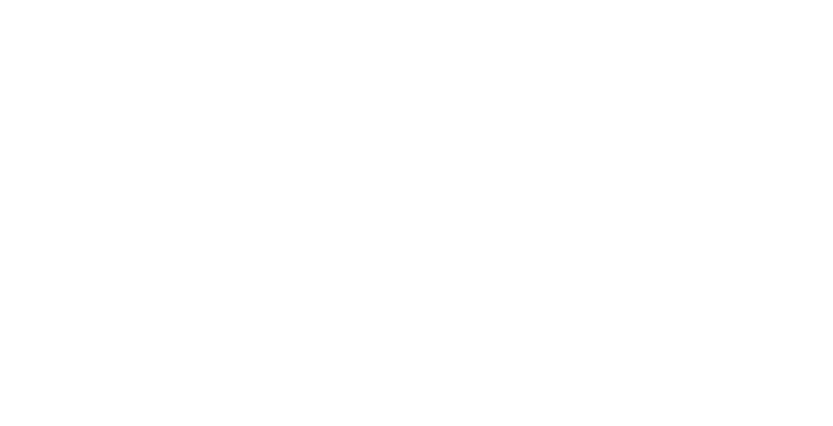
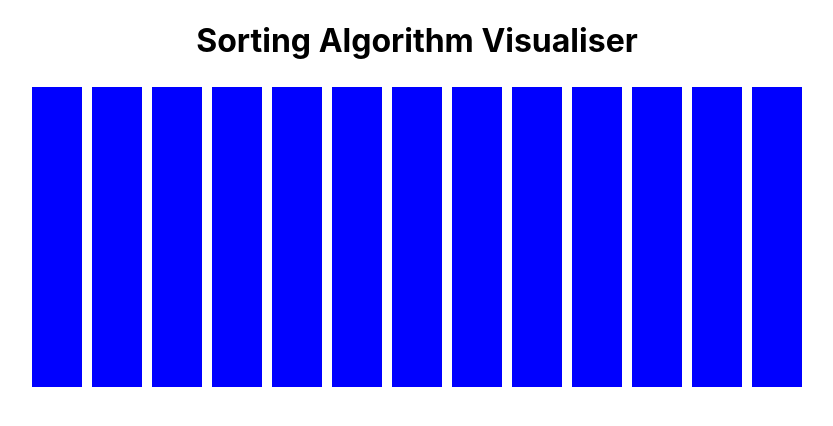
Before and after one commit to owenmilliner/sorting-algorithm-visualiser, a React (Create React App) app in the folder sorting-algorithm-visualiser/: page / in a window 1280 px wide. Shown: the top 426 px of the page, without its empty margins (223-1056 px from the left). Built offline with nearby package versions, Linux system fonts and the light colour scheme.

Commit message:
Creation of page components.

```diff
--- a/sorting-algorithm-visualiser/src/App.css
+++ b/sorting-algorithm-visualiser/src/App.css
@@ -1,3 +1,11 @@
 .App {
   text-align: center;
 }
+
+.bar {
+  background-color: blue;
+  width: 50px;
+  height: 300px;
+  display: inline-block;
+  margin: 5px;
+}
--- a/sorting-algorithm-visualiser/src/App.js
+++ b/sorting-algorithm-visualiser/src/App.js
@@ -1,7 +1,14 @@
 import './App.css';
+import Chart from './components/Chart';
+import Header from './components/Header';
 
 function App() {
-  return <div className='App'></div>;
+  return (
+    <div className='App'>
+      <Header />
+      <Chart />
+    </div>
+  );
 }
 
 export default App;
--- /dev/null
+++ b/sorting-algorithm-visualiser/src/components/Bar.jsx
@@ -0,0 +1,5 @@
+const Bar = () => {
+  return <div class='bar'></div>;
+};
+
+export default Bar;
--- /dev/null
+++ b/sorting-algorithm-visualiser/src/components/Chart.jsx
@@ -0,0 +1,23 @@
+import Bar from './Bar';
+
+const Chart = () => {
+  return (
+    <div class='chart'>
+      <Bar />
+      <Bar />
+      <Bar />
+      <Bar />
+      <Bar />
+      <Bar />
+      <Bar />
+      <Bar />
+      <Bar />
+      <Bar />
+      <Bar />
+      <Bar />
+      <Bar />
+    </div>
+  );
+};
+
+export default Chart;
--- /dev/null
+++ b/sorting-algorithm-visualiser/src/components/Header.jsx
@@ -0,0 +1,9 @@
+const Header = () => {
+  return (
+    <header>
+      <h1>Sorting Algorithm Visualiser</h1>
+    </header>
+  );
+};
+
+export default Header;
```
